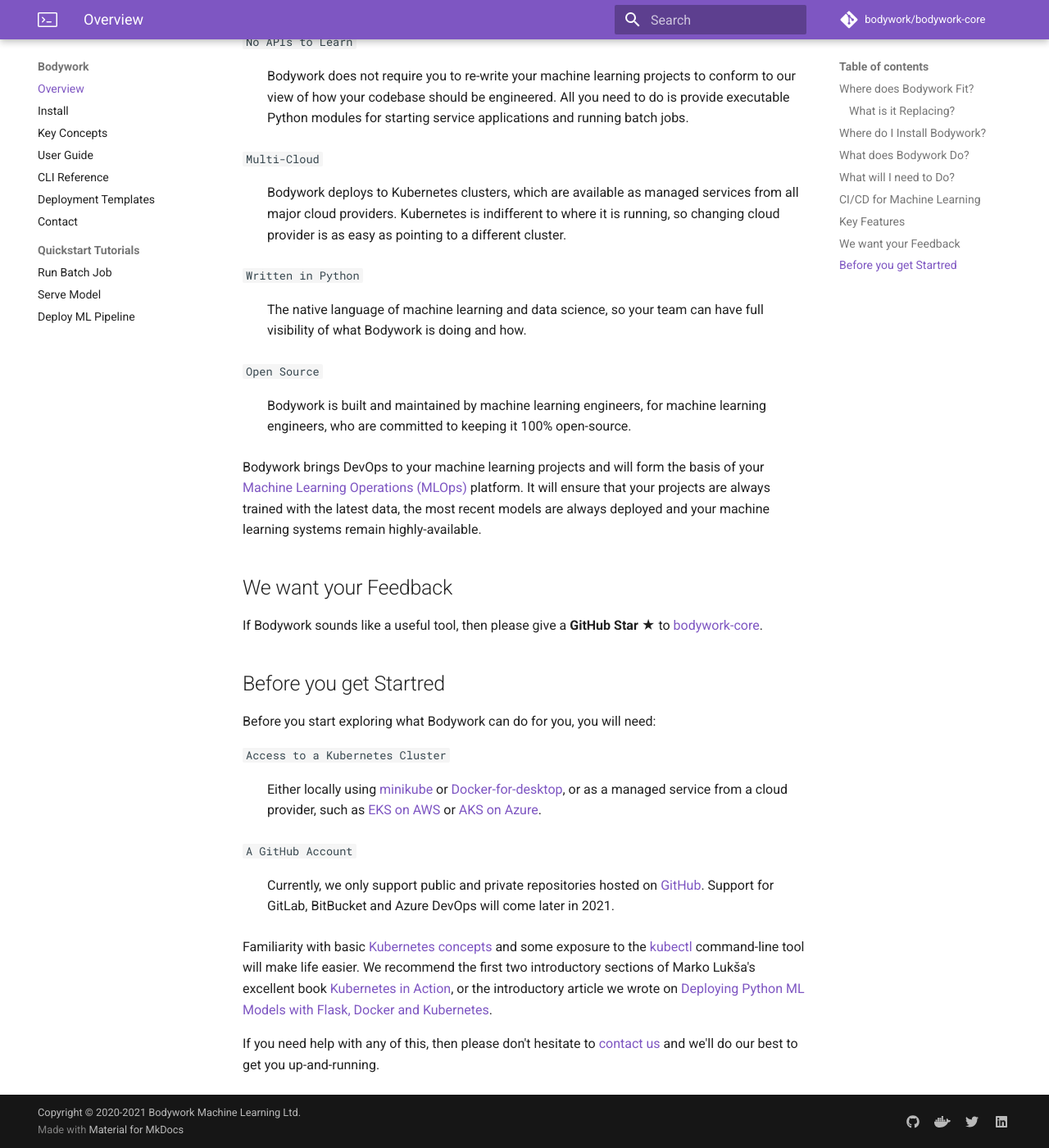
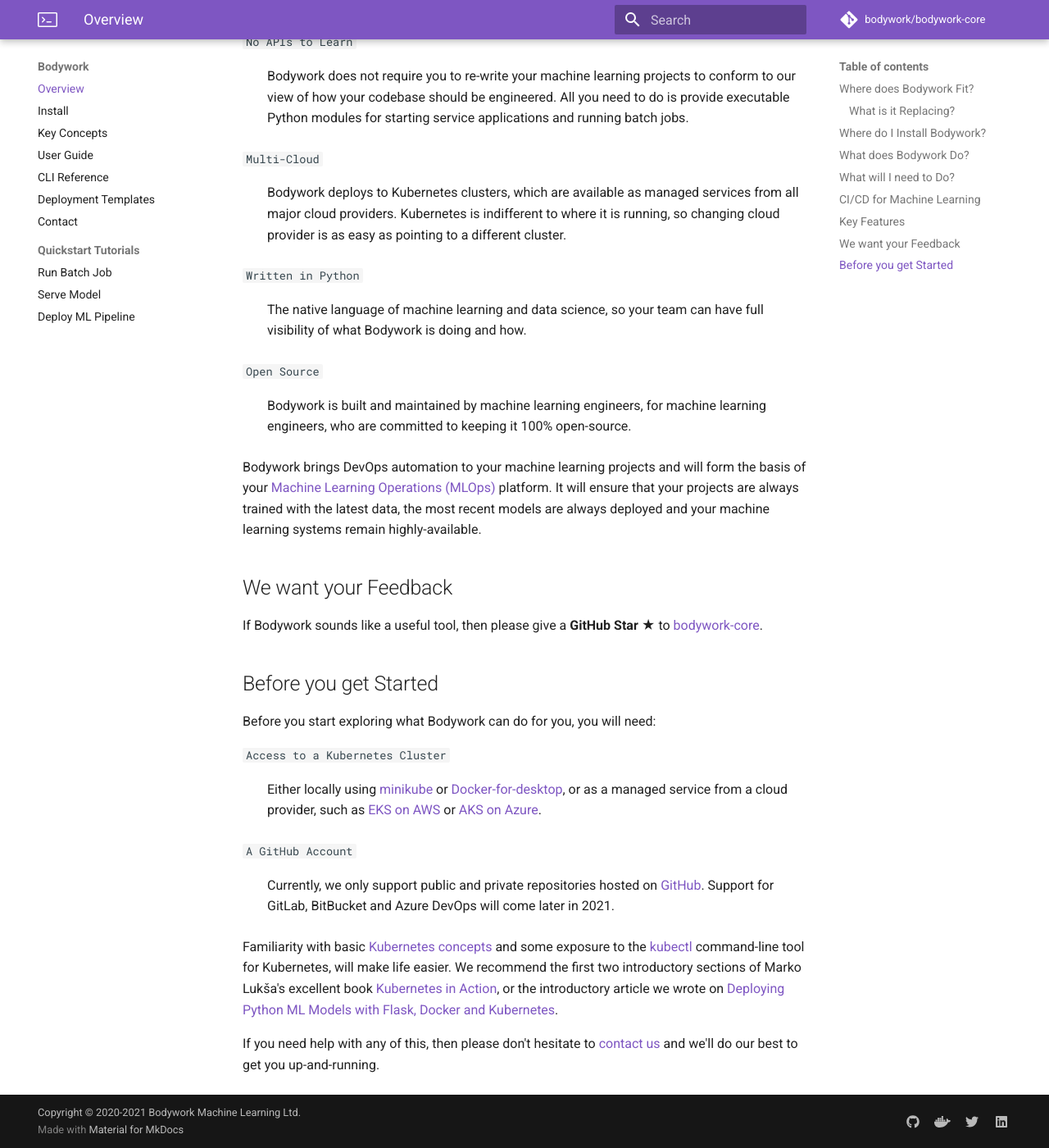
Before and after one commit to bodywork-ml/bodywork-docs, an MkDocs documentation site: the page built from docs/index.md, in a window 1280 px wide and 1400 px high, scrolled down 4109 px. Shown: the whole window at 82% size. Built offline with MkDocs 1.6.1 and Material for MkDocs 9.7.7, drawn with Linux system fonts in a browser that asks for light colours; comment, search, counter and statistics services are not loaded.

Commit message:
minor edits to overview

```diff
--- a/docs/index.md
+++ b/docs/index.md
@@ -79,13 +79,13 @@ This is the [GitOps](https://www.gitops.tech) pattern for cloud native continuou
 `Open Source`
 : Bodywork is built and maintained by machine learning engineers, for machine learning engineers, who are committed to keeping it 100% open-source.
 
-Bodywork brings DevOps to your machine learning projects and will form the basis of your [Machine Learning Operations (MLOps)](https://en.wikipedia.org/wiki/MLOps) platform. It will ensure that your projects are always trained with the latest data, the most recent models are always deployed and your machine learning systems remain highly-available.
+Bodywork brings DevOps automation to your machine learning projects and will form the basis of your [Machine Learning Operations (MLOps)](https://en.wikipedia.org/wiki/MLOps) platform. It will ensure that your projects are always trained with the latest data, the most recent models are always deployed and your machine learning systems remain highly-available.
 
 ## We want your Feedback
 
 If Bodywork sounds like a useful tool, then please give a **GitHub Star ★** to [bodywork-core](https://github.com/bodywork-ml/bodywork-core).
 
-## Before you get Startred
+## Before you get Started
 
 Before you start exploring what Bodywork can do for you, you will need:
 
@@ -95,6 +95,6 @@ Before you start exploring what Bodywork can do for you, you will need:
 `A GitHub Account`
 : Currently, we only support public and private repositories hosted on [GitHub](https://github.com). Support for GitLab, BitBucket and Azure DevOps will come later in 2021.
 
-Familiarity with basic [Kubernetes concepts](https://kubernetes.io/docs/concepts/) and some exposure to the [kubectl](https://kubernetes.io/docs/reference/kubectl/overview/) command-line tool will make life easier. We recommend the first two introductory sections of Marko Lukša's excellent book [Kubernetes in Action](https://www.manning.com/books/kubernetes-in-action?query=kubernetes), or the introductory article we wrote on [Deploying Python ML Models with Flask, Docker and Kubernetes](https://alexioannides.com/2019/01/10/deploying-python-ml-models-with-flask-docker-and-kubernetes/).
+Familiarity with basic [Kubernetes concepts](https://kubernetes.io/docs/concepts/) and some exposure to the [kubectl](https://kubernetes.io/docs/reference/kubectl/overview/) command-line tool for Kubernetes, will make life easier. We recommend the first two introductory sections of Marko Lukša's excellent book [Kubernetes in Action](https://www.manning.com/books/kubernetes-in-action?query=kubernetes), or the introductory article we wrote on [Deploying Python ML Models with Flask, Docker and Kubernetes](https://alexioannides.com/2019/01/10/deploying-python-ml-models-with-flask-docker-and-kubernetes/).
 
 If you need help with any of this, then please don't hesitate to [contact us](contact.md) and we'll do our best to get you up-and-running.
```
